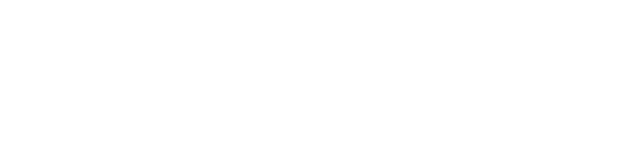
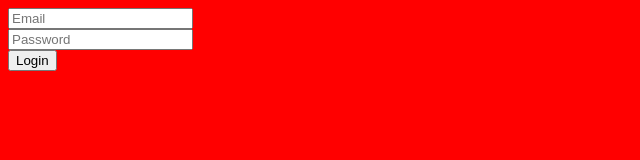
Before and after one commit to Jaydii25/LabExam_Mendoza_JohnDominic, a plain HTML site: page index.html in a window 1280 px wide. Shown: the whole page, without its empty margins (0-640 px from the left). Drawn offline with Linux system fonts and the light colour scheme.

Commit message:
Add login in index.html

```diff
--- a/index.html
+++ b/index.html
@@ -1,10 +1,18 @@
 <!DOCTYPE html>
-<html lang="en" dir="ltr">
-  <head>
-    <meta charset="utf-8">
-    <title>LabAct</title>
-  </head>
-  <body>
-
-  </body>
+<!-- index.html -->
+<!DOCTYPE html>
+<html lang="en">
+<head>
+  <meta charset="UTF-8">
+  <title>Login</title>
+  <link rel="stylesheet" href="style.css">
+</head>
+<body>
+  <form id="loginForm">
+    <input type="email" id="email" placeholder="Email"><br>
+    <input type="password" id="password" placeholder="Password"><br>
+    <button type="submit">Login</button>
+  </form>
+  <script src="script.js"></script>
+</body>
 </html>
```
